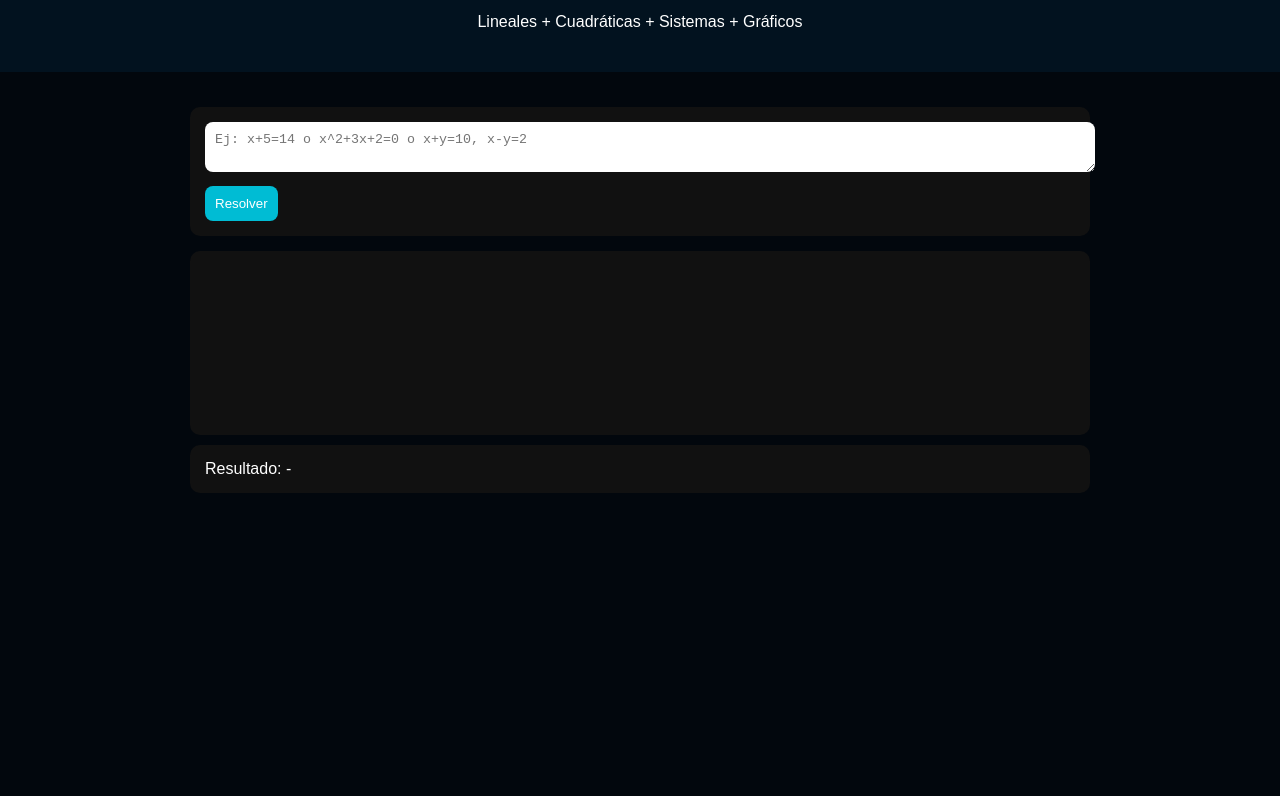
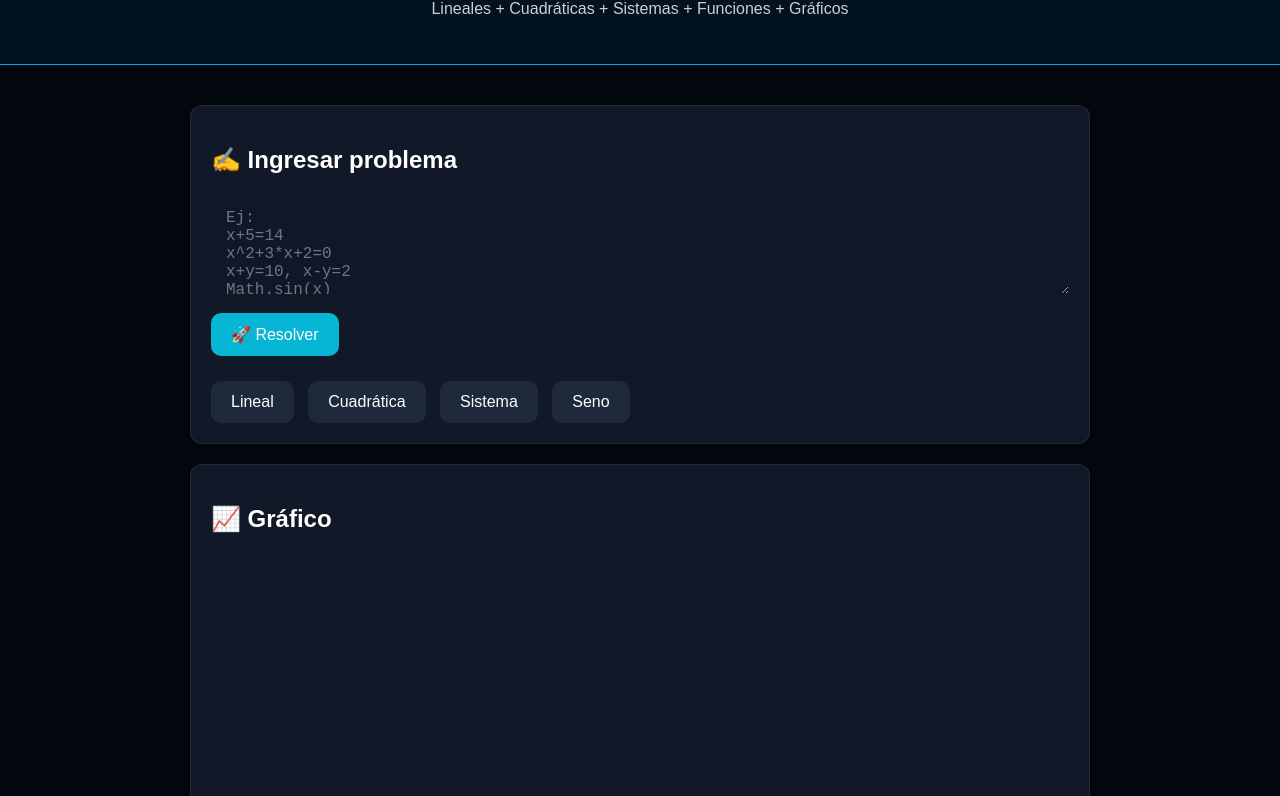
Before and after one commit to carlosgfullmix-pixel/ai-lab, a website: page index.html in a window 1280 px wide. Shown: the part 93-889 px from the top of the page. Before the commit the page ends 800 px from the top, so only its background shows below. Drawn offline with nearby package versions, Linux system fonts and the light colour scheme.

Commit message:
Update index.html

```diff
--- a/index.html
+++ b/index.html
@@ -3,11 +3,13 @@
 <head>
 <meta charset="UTF-8">
 <meta name="viewport" content="width=device-width, initial-scale=1.0">
+
 <title>Math Engine v1 Stable</title>
 
 <script src="https://cdn.jsdelivr.net/npm/chart.js"></script>
 
 <style>
+
 body{
   margin:0;
   font-family:Arial;
@@ -17,8 +19,18 @@ body{
 
 .hero{
   text-align:center;
-  padding:25px;
+  padding:30px;
   background:#02121f;
+  border-bottom:1px solid #0ea5e9;
+}
+
+.hero h1{
+  margin:0;
+  font-size:40px;
+}
+
+.hero p{
+  opacity:0.8;
 }
 
 .container{
@@ -28,36 +40,63 @@ body{
 }
 
 .card{
-  background:#111;
-  padding:15px;
-  margin-top:15px;
-  border-radius:10px;
+  background:#111827;
+  padding:20px;
+  margin-top:20px;
+  border-radius:12px;
+  border:1px solid rgba(255,255,255,0.08);
 }
 
 textarea{
   width:100%;
-  padding:10px;
-  border-radius:8px;
+  min-height:100px;
+  padding:15px;
   border:none;
+  border-radius:10px;
+  background:#0f172a;
+  color:white;
+  font-size:16px;
+  resize:vertical;
+  box-sizing:border-box;
 }
 
 button{
-  padding:10px;
-  margin-top:10px;
+  margin-top:15px;
+  padding:12px 20px;
   border:none;
-  border-radius:8px;
-  background:#00bcd4;
+  border-radius:10px;
+  background:#06b6d4;
   color:white;
+  font-size:16px;
   cursor:pointer;
+  transition:0.2s;
+}
+
+button:hover{
+  transform:scale(1.02);
+  background:#0891b2;
 }
 
 #result{
-  margin-top:10px;
+  font-size:20px;
+  line-height:1.6;
+}
+
 #chart{
   width:100%;
   height:400px;
 }
+
+.examples{
+  margin-top:15px;
 }
+
+.examples button{
+  margin-right:10px;
+  margin-top:10px;
+  background:#1e293b;
+}
+
 </style>
 </head>
 
@@ -65,31 +104,82 @@ button{
 
 <div class="hero">
   <h1>🧠 Math Engine v1</h1>
-<p>Lineales + Cuadráticas + Sistemas + Gráficos</p>
+  <p>Lineales + Cuadráticas + Sistemas + Funciones + Gráficos</p>
 </div>
 
 <div class="container">
 
   <div class="card">
-<textarea id="input" placeholder="Ej: x+5=14 o x^2+3x+2=0 o x+y=10, x-y=2"></textarea>
-<button onclick="run()">Resolver</button>
+
+    <h2>✍️ Ingresar problema</h2>
+
+    <textarea id="input" placeholder="Ej:
+x+5=14
+x^2+3*x+2=0
+x+y=10, x-y=2
+Math.sin(x)
+"></textarea>
+
+    <button onclick="run()">🚀 Resolver</button>
+
+    <div class="examples">
+
+      <button onclick="setExample('x+5=14')">
+        Lineal
+      </button>
+
+      <button onclick="setExample('x^2+3*x+2=0')">
+        Cuadrática
+      </button>
+
+      <button onclick="setExample('x+y=10, x-y=2')">
+        Sistema
+      </button>
+
+      <button onclick="setExample('Math.sin(x)')">
+        Seno
+      </button>
+
+    </div>
+
   </div>
 
   <div class="card">
+
+    <h2>📈 Gráfico</h2>
+
     <canvas id="chart"></canvas>
+
   </div>
 
-<div class="card" id="result">Resultado: -</div>
+  <div class="card">
+
+    <h2>📊 Resultado</h2>
+
+    <div id="result">
+      Esperando cálculo...
+    </div>
+
+  </div>
 
 </div>
 
 <script>
 
-let chart;
+let chart = null;
 
 // ======================
-// DETECTOR GENERAL
+// EJEMPLOS
 // ======================
+
+function setExample(v){
+  document.getElementById("input").value = v;
+}
+
+// ======================
+// DETECTOR
+// ======================
+
 function detect(eq){
 
   eq = eq.replaceAll(" ","");
@@ -98,24 +188,33 @@ function detect(eq){
     return "system";
   }
 
-  if(eq.includes("=") && !eq.includes("x^2")){
-    return "linear";
+  if(eq.includes("=") && eq.includes("x^2")){
+    return "quadratic";
   }
 
-  if(eq.includes("x^2")){
-    return "quadratic";
+  if(eq.includes("=")){
+    return "linear";
   }
 
   return "function";
 }
 
 // ======================
-// SISTEMA 2x2
-// x+y=a , x-y=b
-  clearChart();
+// LIMPIAR GRÁFICO
+// ======================
 
-out = `x = ${s.x}<br>y = ${s.y}`;
+function clearChart(){
+
+  if(chart){
+    chart.destroy();
+    chart = null;
+  }
+}
+
 // ======================
+// SISTEMAS
+// ======================
+
 function solveSystem(input){
 
   let lines = input.split(",");
@@ -133,8 +232,9 @@ function solveSystem(input){
 }
 
 // ======================
-// LINEAL
+// LINEALES
 // ======================
+
 function linear(eq){
 
   eq = eq.replaceAll(" ","");
@@ -165,12 +265,11 @@ function linear(eq){
 
   return (right - b) / a;
 }
-clearChart();
 
-out = "x = " + x;
 // ======================
-// CUADRÁTICA
+// CUADRÁTICAS
 // ======================
+
 function quadratic(eq){
 
   eq = eq.replaceAll(" ","");
@@ -181,7 +280,9 @@ function quadratic(eq){
 
   let parts = l.split("+");
 
-  let a=0,b=0,c=0;
+  let a = 0;
+  let b = 0;
+  let c = 0;
 
   for(let p of parts){
 
@@ -190,9 +291,11 @@ function quadratic(eq){
     if(p.includes("x^2")){
       a += coeff(p,"x^2");
     }
+
     else if(p.includes("x")){
       b += coeff(p,"x");
     }
+
     else{
       c += Number(p);
     }
@@ -200,7 +303,9 @@ function quadratic(eq){
 
   let d = b*b - 4*a*c;
 
-  if(d < 0) return [];
+  if(d < 0){
+    return [];
+  }
 
   return [
     (-b + Math.sqrt(d))/(2*a),
@@ -209,6 +314,9 @@ function quadratic(eq){
 }
 
 // ======================
+// COEFICIENTES
+// ======================
+
 function coeff(p,type){
 
   p = p.replaceAll("*","");
@@ -233,37 +341,17 @@ function coeff(p,type){
 
   return 0;
 }
-// ======================
-// FUNCIÓN
-// ======================
-function f(eq,x){
 
-  try{
-    let e = eq.split("=")[0];
-    e = e.replaceAll("x",`(${x})`);
-    return Function("return "+e)();
-  }catch{
-    return 0;
-  }
-}
-function clearChart(){
-
-  if(chart){
-    chart.destroy();
-    chart = null;
-  }
-}
 // ======================
 // GRÁFICO
 // ======================
+
 function draw(eq){
 
-  if(chart) chart.destroy();
+  clearChart();
 
-  // tomar solo lado izquierdo
   let expr = eq.split("=")[0];
 
-  // convertir potencia
   expr = expr.replaceAll("^","**");
 
   let data = [];
@@ -279,7 +367,7 @@ function draw(eq){
 
       data.push(y);
 
-    }catch(err){
+    }catch{
 
       data.push(null);
     }
@@ -300,6 +388,8 @@ function draw(eq){
 
     options:{
       responsive:true,
+      maintainAspectRatio:false,
+
       scales:{
         y:{
           beginAtZero:false
@@ -308,48 +398,67 @@ function draw(eq){
     }
   });
 }
+
 // ======================
 // MAIN
 // ======================
+
 function run(){
 
   let eq = document.getElementById("input").value;
 
   let type = detect(eq);
 
-  let out="";
+  let out = "";
 
-  // 🟢 SISTEMA
+  // SISTEMAS
   if(type==="system"){
+
+    clearChart();
 
     let s = solveSystem(eq);
 
-    out = `x = ${s.x}<br>y = ${s.y}`;
-
+    out = `
+      <b>Sistema resuelto:</b><br>
+      x = ${s.x}<br>
+      y = ${s.y}
+    `;
   }
 
-  // 🟢 LINEAL
+  // LINEALES
   else if(type==="linear"){
 
+    clearChart();
+
     let x = linear(eq);
-    out = "x = " + x;
+
+    out = `
+      <b>Ecuación lineal:</b><br>
+      x = ${x}
+    `;
   }
 
-  // 🟢 CUADRÁTICA
+  // CUADRÁTICAS
   else if(type==="quadratic"){
 
     let r = quadratic(eq);
 
-    out = "raíces: " + r.join(", ");
+    draw(eq);
 
-    draw(eq);
+    out = `
+      <b>Raíces:</b><br>
+      ${r.join(", ")}
+    `;
   }
 
-  // 🟢 FUNCIÓN
+  // FUNCIONES
   else{
 
     draw(eq);
-    out = "función graficada";
+
+    out = `
+      <b>Función graficada correctamente</b>
+    `;
   }
 
   document.getElementById("result").innerHTML = out;
```
Lines whose indentation alone changed are shown as unchanged.
